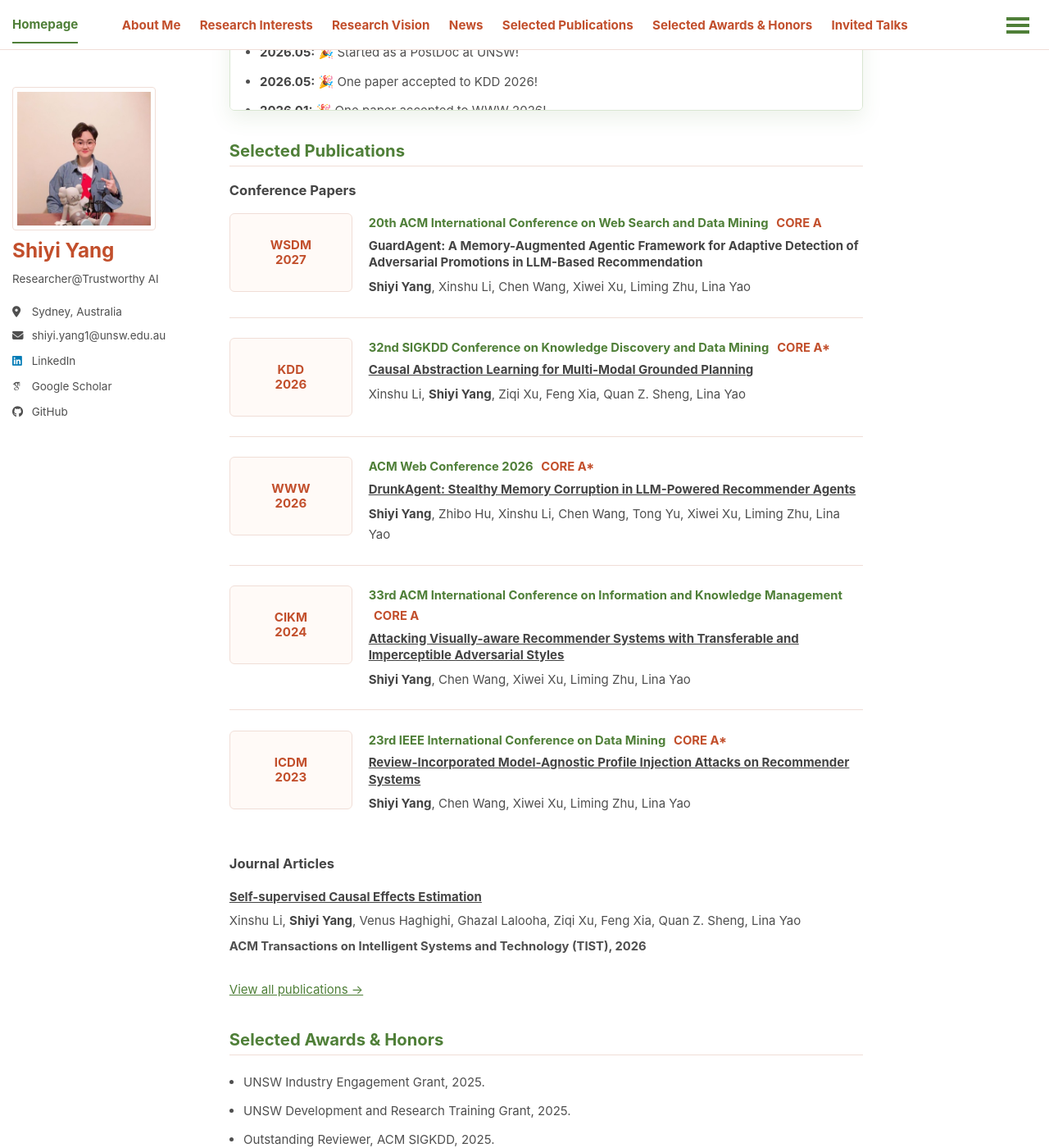
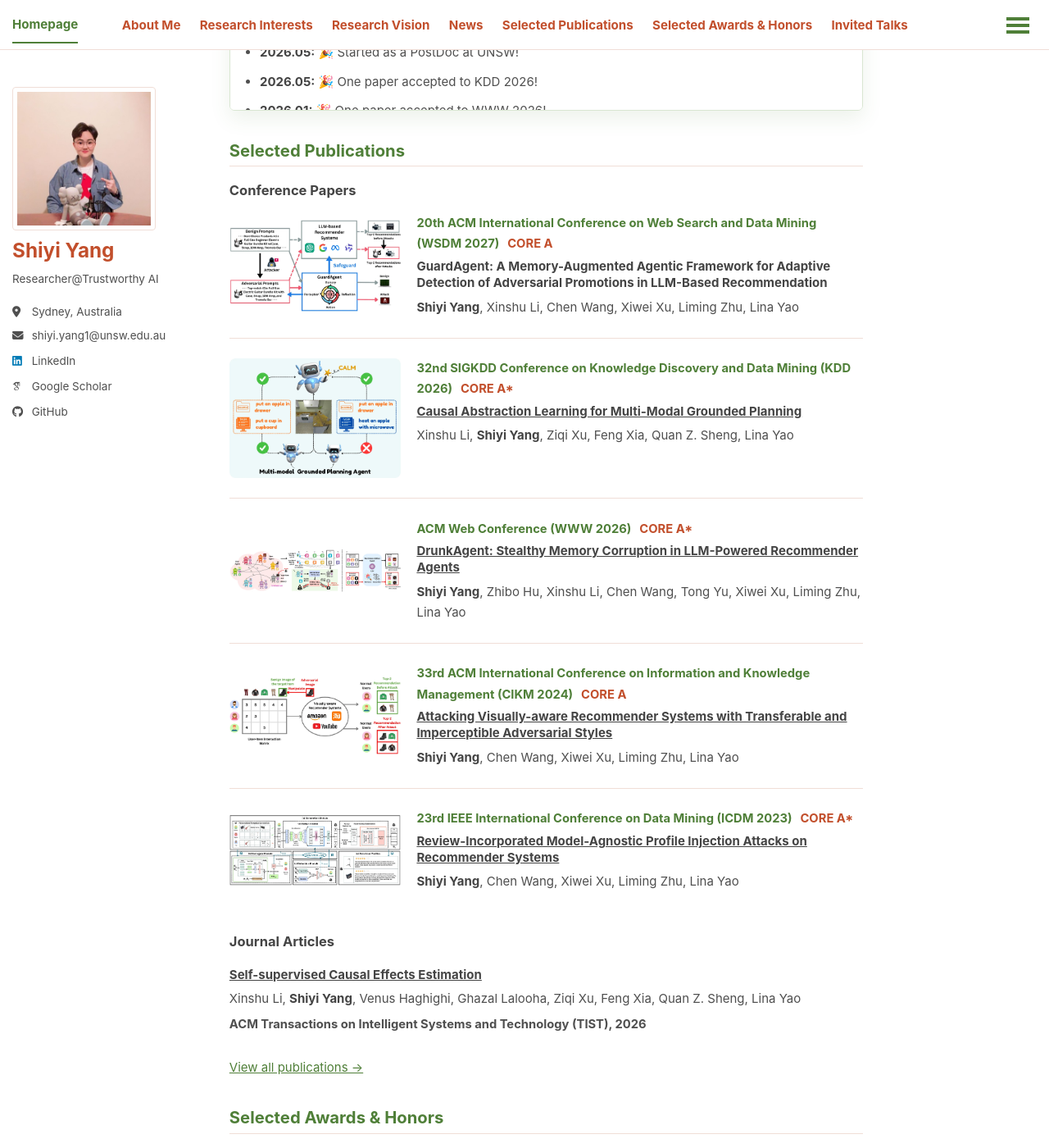
Before and after one commit to shiyiyang-ai/shiyiyang-ai.github.io, a Jekyll site: the page built from _pages/about.md, in a window 1280 px wide and 1400 px high, scrolled down 1250 px. Shown: the whole window at 82% size. Built offline with Jekyll 4.4.1, drawn with Linux system fonts in a browser that asks for light colours; some web fonts are replaced; a script bundle is joined from its source files by our own code; library files that are not in the unit come from our copies.

Commit message:
Show the authors’ figures alongside five selected conference papers

```diff
--- a/_includes/publication-list.html
+++ b/_includes/publication-list.html
@@ -1,56 +1,66 @@
 <section class="publication-section" aria-labelledby="conference-papers">
 <h3 class="publication-section-title" id="conference-papers">Conference Papers</h3>
 <div class="publication-list">
-  <article class="publication-item">
-    <div class="publication-thumb">
-      <span>WSDM<br>2027</span>
-    </div>
+  <article class="publication-item publication-item--illustrated">
+    <a class="publication-figure" href="{{ '/images/publications/guardagent.webp' | relative_url }}" aria-label="View full-size GuardAgent figure">
+      <img src="{{ '/images/publications/guardagent.webp' | relative_url }}"
+           alt="GuardAgent uses memory and reflection to detect adversarial recommendation prompts."
+           width="1150" height="615" loading="lazy" decoding="async">
+    </a>
     <div class="publication-body">
-      <div class="publication-venue">20th ACM International Conference on Web Search and Data Mining <span>CORE A</span></div>
+      <div class="publication-venue">20th ACM International Conference on Web Search and Data Mining (WSDM 2027) <span>CORE A</span></div>
       <h4>GuardAgent: A Memory-Augmented Agentic Framework for Adaptive Detection of Adversarial Promotions in LLM-Based Recommendation</h4>
       <p><strong>Shiyi Yang</strong>, Xinshu Li, Chen Wang, Xiwei Xu, Liming Zhu, Lina Yao</p>
     </div>
   </article>
 
-  <article class="publication-item">
-    <div class="publication-thumb">
-      <span>KDD<br>2026</span>
-    </div>
+  <article class="publication-item publication-item--illustrated">
+    <a class="publication-figure" href="{{ '/images/publications/calm.webp' | relative_url }}" aria-label="View full-size CALM figure">
+      <img src="{{ '/images/publications/calm.webp' | relative_url }}"
+           alt="CALM compares grounded planning tasks in a kitchen, including storing and heating an apple."
+           width="1150" height="804" loading="lazy" decoding="async">
+    </a>
     <div class="publication-body">
-      <div class="publication-venue">32nd SIGKDD Conference on Knowledge Discovery and Data Mining <span>CORE A*</span></div>
+      <div class="publication-venue">32nd SIGKDD Conference on Knowledge Discovery and Data Mining (KDD 2026) <span>CORE A*</span></div>
       <h4><a href="https://dl.acm.org/doi/10.1145/3770855.3817995">Causal Abstraction Learning for Multi-Modal Grounded Planning</a></h4>
       <p>Xinshu Li, <strong>Shiyi Yang</strong>, Ziqi Xu, Feng Xia, Quan Z. Sheng, Lina Yao</p>
     </div>
   </article>
 
-  <article class="publication-item">
-    <div class="publication-thumb">
-      <span>WWW<br>2026</span>
-    </div>
+  <article class="publication-item publication-item--illustrated">
+    <a class="publication-figure" href="{{ '/images/publications/drunkagent.webp' | relative_url }}" aria-label="View full-size DrunkAgent figure">
+      <img src="{{ '/images/publications/drunkagent.webp' | relative_url }}"
+           alt="DrunkAgent perturbs user and item memories to change top-ranked recommendations."
+           width="1150" height="288" loading="lazy" decoding="async">
+    </a>
     <div class="publication-body">
-      <div class="publication-venue">ACM Web Conference 2026 <span>CORE A*</span></div>
+      <div class="publication-venue">ACM Web Conference (WWW 2026) <span>CORE A*</span></div>
       <h4><a href="https://dl.acm.org/doi/10.1145/3774904.3792688">DrunkAgent: Stealthy Memory Corruption in LLM-Powered Recommender Agents</a></h4>
       <p><strong>Shiyi Yang</strong>, Zhibo Hu, Xinshu Li, Chen Wang, Tong Yu, Xiwei Xu, Liming Zhu, Lina Yao</p>
     </div>
   </article>
 
-  <article class="publication-item">
-    <div class="publication-thumb">
-      <span>CIKM<br>2024</span>
-    </div>
+  <article class="publication-item publication-item--illustrated">
+    <a class="publication-figure" href="{{ '/images/publications/spaf.webp' | relative_url }}" aria-label="View full-size SPAF figure">
+      <img src="{{ '/images/publications/spaf.webp' | relative_url }}"
+           alt="Changing a target item's image alters the top two recommendations."
+           width="1150" height="514" loading="lazy" decoding="async">
+    </a>
     <div class="publication-body">
-      <div class="publication-venue">33rd ACM International Conference on Information and Knowledge Management <span>CORE A</span></div>
+      <div class="publication-venue">33rd ACM International Conference on Information and Knowledge Management (CIKM 2024) <span>CORE A</span></div>
       <h4><a href="https://dl.acm.org/doi/abs/10.1145/3627673.3679828">Attacking Visually-aware Recommender Systems with Transferable and Imperceptible Adversarial Styles</a></h4>
       <p><strong>Shiyi Yang</strong>, Chen Wang, Xiwei Xu, Liming Zhu, Lina Yao</p>
     </div>
   </article>
 
-  <article class="publication-item">
-    <div class="publication-thumb">
-      <span>ICDM<br>2023</span>
-    </div>
+  <article class="publication-item publication-item--illustrated">
+    <a class="publication-figure" href="{{ '/images/publications/r-trojan.webp' | relative_url }}" aria-label="View full-size R-Trojan figure">
+      <img src="{{ '/images/publications/r-trojan.webp' | relative_url }}"
+           alt="R-Trojan generates fake user profiles containing ratings and reviews."
+           width="1150" height="479" loading="lazy" decoding="async">
+    </a>
     <div class="publication-body">
-      <div class="publication-venue">23rd IEEE International Conference on Data Mining <span>CORE A*</span></div>
+      <div class="publication-venue">23rd IEEE International Conference on Data Mining (ICDM 2023) <span>CORE A*</span></div>
       <h4><a href="https://ieeexplore.ieee.org/abstract/document/10415763">Review-Incorporated Model-Agnostic Profile Injection Attacks on Recommender Systems</a></h4>
       <p><strong>Shiyi Yang</strong>, Chen Wang, Xiwei Xu, Liming Zhu, Lina Yao</p>
     </div>
--- a/assets/css/main.scss
+++ b/assets/css/main.scss
@@ -223,6 +223,25 @@ body {
   border-bottom: 1px solid #f0ded7;
 }
 
+.publication-item--illustrated {
+  grid-template-columns: clamp(150px, 27%, 220px) minmax(0, 1fr);
+}
+
+.publication-figure {
+  display: block;
+  align-self: center;
+  min-width: 0;
+  cursor: zoom-in;
+}
+
+.publication-figure img {
+  display: block;
+  width: 100%;
+  height: auto;
+  max-height: 10rem;
+  object-fit: contain;
+}
+
 .publication-item:last-child {
   border-bottom: 0;
 }
```
Also changed, not shown: images/publications/calm.webp (added), images/publications/drunkagent.webp (added), images/publications/guardagent.webp (added), images/publications/r-trojan.webp (added), images/publications/spaf.webp (added).
